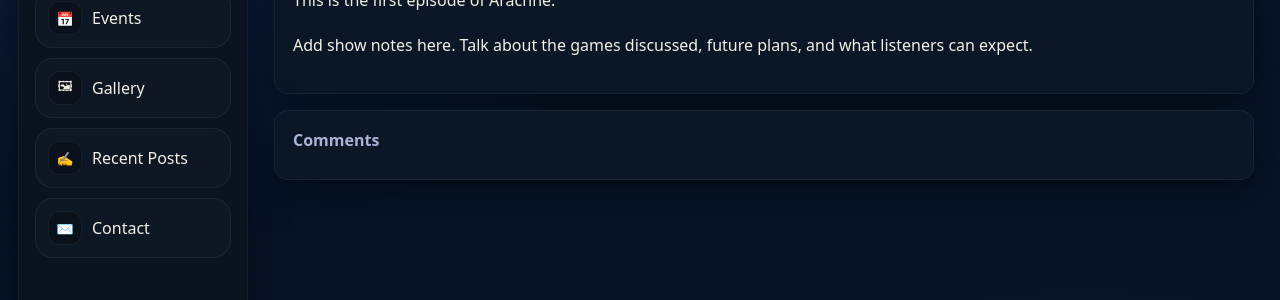
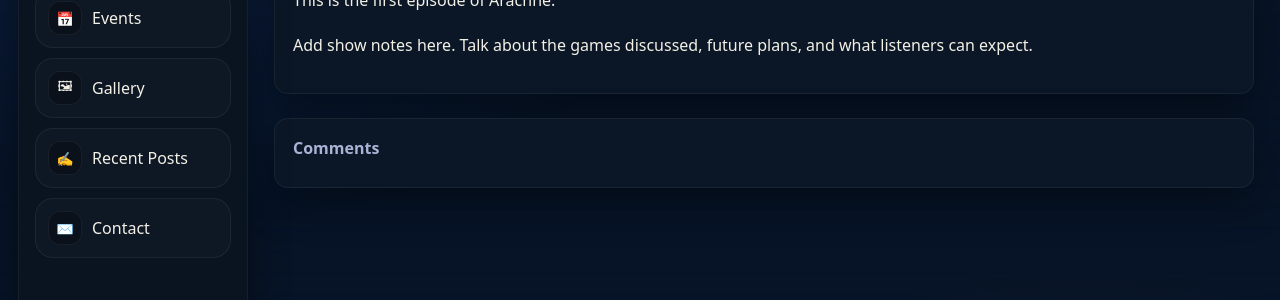
Before and after one commit to InventorofSoup/ArachneAWebsite, a Jekyll site: the page built from _posts/2026-02-12-episode-1-welcome-to-arachne.md, in a window 1280 px wide. Shown: the part 205-505 px from the top of the page. Built offline with Jekyll 4.4.1, drawn with Linux system fonts in a browser that asks for light colours; comment, search, counter and statistics services are not loaded.

Commit message:
Update post.html

```diff
--- a/_layouts/post.html
+++ b/_layouts/post.html
@@ -60,7 +60,7 @@ layout: default
   </div>
 </section>
 
-<section class="panel section" style="margin-top:16px;">
+<section class="panel section" style="margin-top:24px;">
   <h2 class="feed-title">Comments</h2>
   {% include giscus.html %}
 </section>
```
